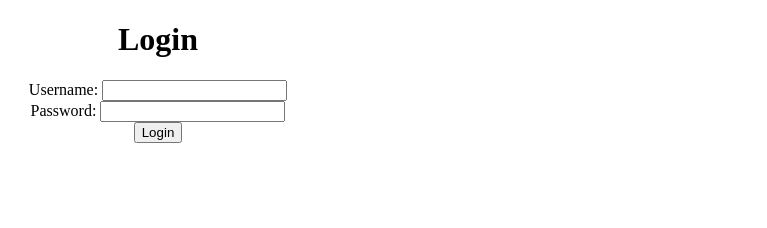
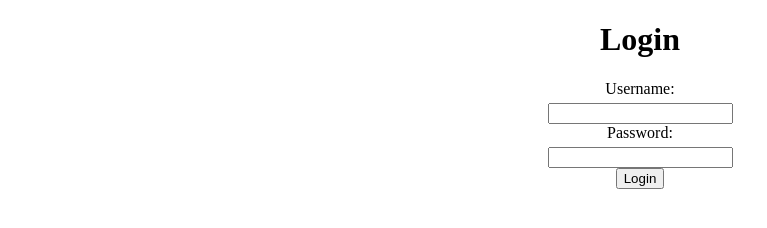
Before and after one commit to iamneo-production/dcafbbebfdeafe305677643bfdbccbfebeddone, a website: page public/index.html in a window 1280 px wide. Shown: the whole page, without its empty margins (0-767 px from the left). Drawn offline with Linux system fonts and the light colour scheme.

Commit message:
Backup Commit

```diff
--- a/public/style.css
+++ b/public/style.css
@@ -4,4 +4,15 @@
     margin-top:20px;
     margin-bottom:20px;
     text-align:center;
+    margin: 20px auto;
 }
+
+label
+{
+   display: block;
+   margin-bottom:5px;
+}
+input
+{
+
+}
```
